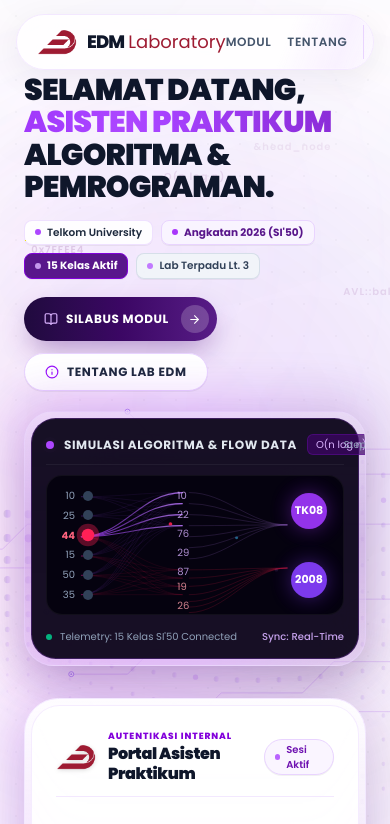
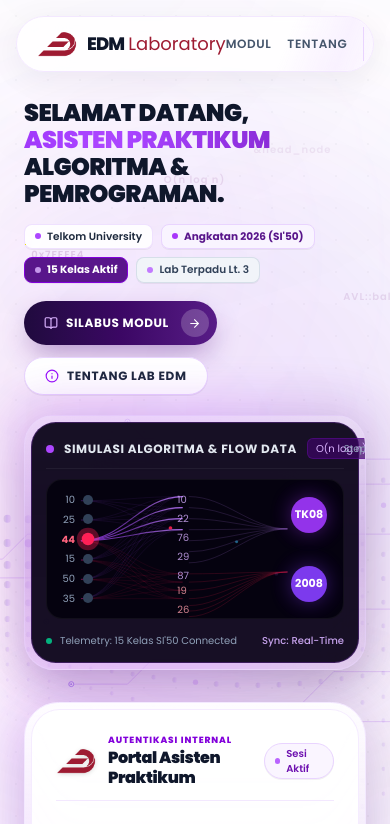
Before and after one commit to MaurellioChristopher/alpropraktikum, a Next.js app: page / in a window 390 px wide. Shown: the top 824 px of the page. Built offline with nearby package versions, Linux system fonts and the light colour scheme.

Commit message:
fix: resolve headline and navbar overlap by removing fixed height lock and refining responsive spacing

```diff
--- a/src/app/page.tsx
+++ b/src/app/page.tsx
@@ -26,7 +26,7 @@
   ];
 
   return (
-    <main className="min-h-screen lg:h-screen lg:max-h-screen lg:overflow-hidden relative bg-white dark:bg-[#06020E] text-slate-900 dark:text-white flex flex-col justify-between selection:bg-purple-600 selection:text-white transition-colors duration-300">
+    <main className="min-h-screen relative bg-white dark:bg-[#06020E] text-slate-900 dark:text-white flex flex-col justify-between selection:bg-purple-600 selection:text-white transition-colors duration-300">
       {/* Background Micro-Circuitry & Ambient Particles (Dynamic moving elements) */}
       <TechBackground />
 
@@ -35,7 +35,7 @@
       <div className="absolute bottom-[10%] right-[10%] w-[42vw] h-[42vw] rounded-full bg-gradient-to-bl from-purple-200/25 via-purple-50/15 to-transparent dark:from-purple-900/20 dark:via-purple-950/10 blur-[140px] pointer-events-none" />
 
       {/* TOP NAVBAR - Floating Island Pill Architecture */}
-      <header className="relative z-30 w-full max-w-5xl mx-auto px-4 pt-3.5 sm:pt-4 shrink-0">
+      <header className="relative z-30 w-full max-w-5xl mx-auto px-4 pt-4 sm:pt-6 pb-2 sm:pb-3 shrink-0">
         <motion.div
           initial={{ opacity: 0, y: -12 }}
           animate={{ opacity: 1, y: 0 }}
@@ -75,7 +75,7 @@
       </header>
 
       {/* HERO & MAIN INTERACTIVE SECTION - Fits cleanly in 1 viewport with optimal spacing */}
-      <section className="relative z-20 w-full max-w-[1380px] mx-auto px-6 sm:px-8 lg:px-10 py-1 sm:py-2 flex-1 min-h-0 flex items-center">
+      <section className="relative z-20 w-full max-w-[1380px] mx-auto px-6 sm:px-8 lg:px-10 py-5 sm:py-8 lg:py-10 flex-1 flex flex-col justify-center">
         <div className="w-full grid grid-cols-1 lg:grid-cols-12 gap-8 lg:gap-12 items-center">
 
           {/* LEFT COLUMN: Fluid Typography, Tactile CTAs, and Visualizer */}
@@ -88,8 +88,8 @@
               transition={{ duration: 0.7, ease: [0.16, 1, 0.3, 1] }}
               className="space-y-3"
             >
-              <h1 className="text-3xl sm:text-4xl md:text-5xl lg:text-[2.9rem] xl:text-[3.25rem] font-black tracking-tight text-slate-900 dark:text-white leading-[1.08]">
-                SELAMAT DATANG,
+              <h1 className="text-2xl sm:text-3xl md:text-4xl lg:text-[2.5rem] xl:text-[2.85rem] font-black tracking-tight leading-[1.12]">
+                <span className="text-slate-900 dark:text-white">SELAMAT DATANG,</span>
                 <br />
                 <span className="text-transparent bg-clip-text bg-gradient-to-r from-purple-700 via-purple-500 to-purple-800 dark:from-purple-400 dark:via-purple-200 dark:to-white animate-gradient-flow inline-block">
                   ASISTEN PRAKTIKUM
```
